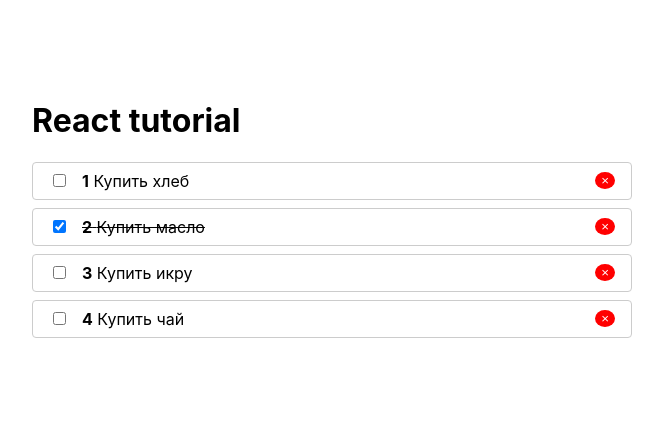
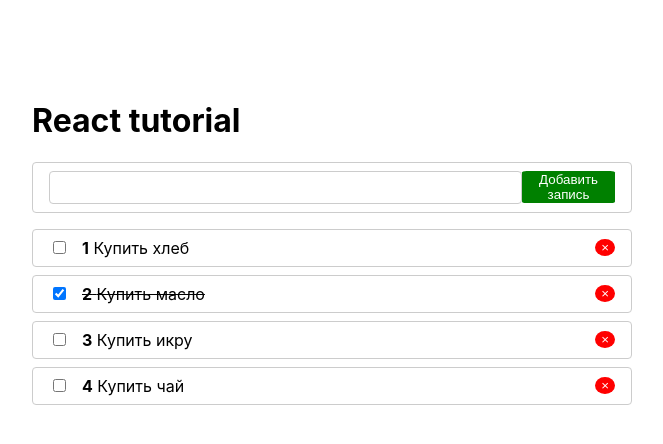
Before and after one commit to pavenkostanislav/strudy-app-1, a React (Create React App) app: page / in a window 1280 px wide. Shown: the top 444 px of the page, without its empty margins (308-971 px from the left). Built offline with nearby package versions, Linux system fonts and the light colour scheme.

Commit message:
Create new useState

```diff
--- a/src/App.js
+++ b/src/App.js
@@ -1,5 +1,6 @@
 import React from "react";
 import TodoList from "./Todo/TodoList";
+import AddTodo from "./Todo/AddTodo";
 import Context from "./context";
 
 function App() {
@@ -25,10 +26,23 @@
     setTodos(todos.filter(todo => todo.id !== id));
   }
 
+  function addTodo(title) {
+    setTodos(
+      todos.concat([
+        {
+          title,
+          id: Date.now(),
+          completed: false
+        }
+      ])
+    );
+  }
+
   return (
     <Context.Provider value={{ removeTodo }}>
       <div className='wrapper'>
         <h1>React tutorial</h1>
+        <AddTodo onCreate={addTodo} />
         {todos.length ? (
           <TodoList todos={todos} onToggle={toggleTodo}></TodoList>
         ) : (
--- /dev/null
+++ b/src/Todo/AddTodo.js
@@ -0,0 +1,58 @@
+import React, { useState } from "react";
+import PropTypes from "prop-types";
+
+function AddTodo({ onCreate }) {
+  const [value, setValue] = useState("");
+
+  function submitHandler(event) {
+    event.preventDefault();
+
+    if (value.trim()) {
+      onCreate(value);
+      setValue("");
+    }
+  }
+
+  return (
+    <form
+      style={{
+        display: "flex",
+        justifyContent: "space-between",
+        alignItems: "center",
+        padding: ".5rem 1rem",
+        border: "1px solid #ccc",
+        borderRadius: "4px",
+        marginBottom: ".5rem"
+      }}
+      onSubmit={submitHandler}
+    >
+      <input
+        style={{
+          width: "100%",
+          border: "1px solid #ccc",
+          borderRadius: "4px",
+          padding: ".5rem 1rem"
+        }}
+        value={value}
+        onChange={event => setValue(event.target.value)}
+      />
+      <button
+        style={{
+          background: "green",
+          borderRadius: "5%",
+          color: "#fff",
+          border: "none"
+        }}
+        type='submit'
+      >
+        Добавить запись
+      </button>
+    </form>
+  );
+}
+
+AddTodo.propTypes = {
+  onCreate: PropTypes.func.isRequired
+};
+
+export default AddTodo;
```
